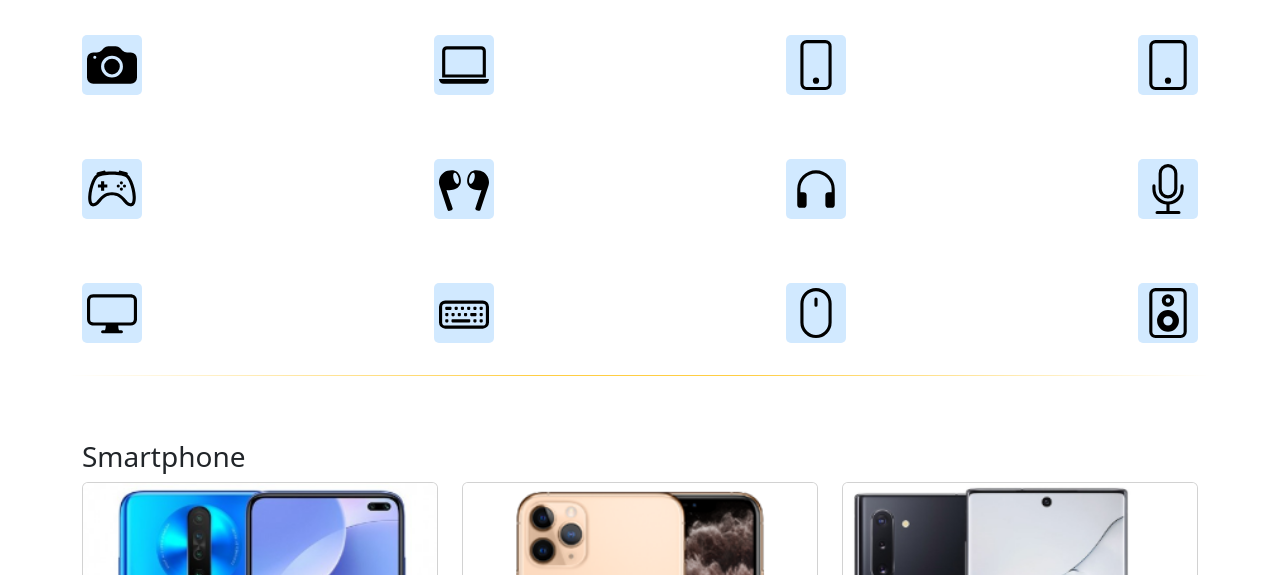
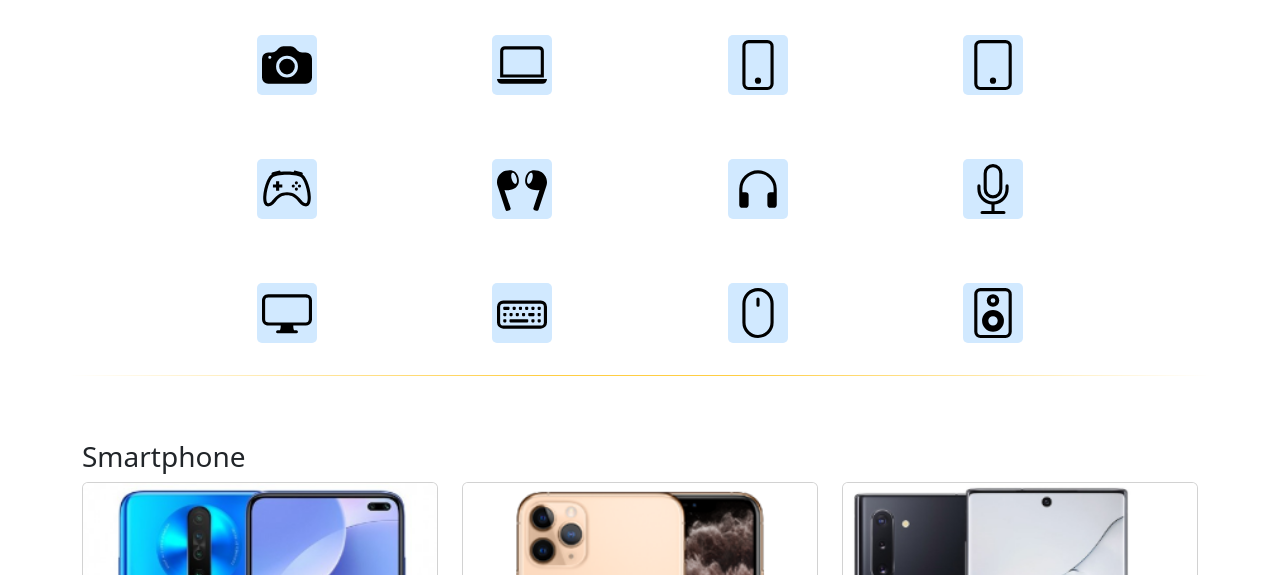
Before and after one commit to Shohanuzzaman-Omi/shohan-computers, a plain HTML site: page index.html in a window 1280 px wide. Shown: the part 722-1297 px from the top of the page. Drawn offline with nearby package versions, Linux system fonts and the light colour scheme.

Commit message:
New code

```diff
--- a/index.html
+++ b/index.html
@@ -104,7 +104,7 @@
   <!--Categories Section Start -->
   <div>
     <h1 style="text-align: center;">Categories</h1>
-    <div class="d-flex justify-content-between container categories-sec" >
+    <div class="d-flex justify-content-evenly container categories-sec" >
       <p>
         <a href="#">
           <svg xmlns="http://www.w3.org/2000/svg" width="50" height="50" fill="currentColor" class="bi bi-camera-fill" viewBox="0 0 16 16">
@@ -137,7 +137,7 @@
         </a>
       </p>
     </div>
-    <div class="d-flex justify-content-between container categories-sec" >
+    <div class="d-flex justify-content-evenly container categories-sec" >
       <p>
         <a href="#">
           <svg xmlns="http://www.w3.org/2000/svg" width="50" height="50" fill="currentColor" class="bi bi-controller" viewBox="0 0 16 16">
@@ -169,7 +169,7 @@
         </a>
       </p>
     </div>
-    <div class="d-flex justify-content-between container categories-sec" >
+    <div class="d-flex justify-content-evenly container categories-sec" >
       <p><a href="#">
         <svg xmlns="http://www.w3.org/2000/svg" width="50" height="50" fill="currentColor" class="bi bi-display" viewBox="0 0 16 16">
           <path d="M0 4s0-2 2-2h12s2 0 2 2v6s0 2-2 2h-4c0 .667.083 1.167.25 1.5H11a.5.5 0 0 1 0 1H5a.5.5 0 0 1 0-1h.75c.167-.333.25-.833.25-1.5H2s-2 0-2-2V4zm1.398-.855a.758.758 0 0 0-.254.302A1.46 1.46 0 0 0 1 4.01V10c0 .325.078.502.145.602.07.105.17.188.302.254a1.464 1.464 0 0 0 .538.143L2.01 11H14c.325 0 .502-.078.602-.145a.758.758 0 0 0 .254-.302 1.464 1.464 0 0 0 .143-.538L15 9.99V4c0-.325-.078-.502-.145-.602a.757.757 0 0 0-.302-.254A1.46 1.46 0 0 0 13.99 3H2c-.325 0-.502.078-.602.145z"/>
```
